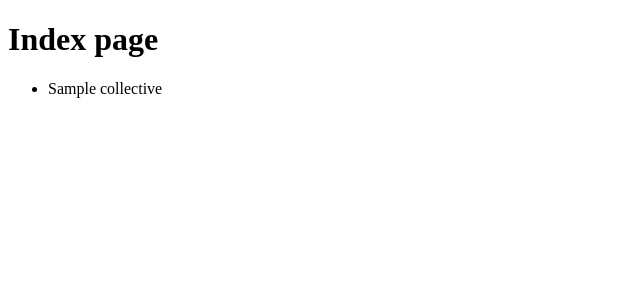
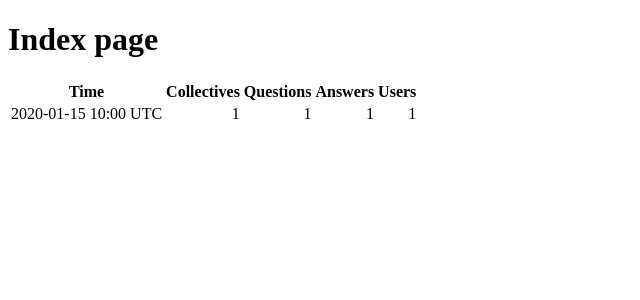
Before and after one commit to jarnoln/atange-backend, a Django app: page / in a window 1280 px wide. Shown: the top 300 px of the page, without its empty margins (0-640 px from the left). Run offline with Django 4.2, Linux system fonts and the light colour scheme; tables that the repository leaves empty hold one stand-in row (values such as "Sample post").

Commit message:
Show statistics on index page

```diff
--- a/collective/models.py
+++ b/collective/models.py
@@ -76,6 +76,7 @@ class Statistics(models.Model):
         self.questions = QuestionnaireItem.objects.filter(item_type="Q").count()
         self.answers = Answer.objects.count()
         self.users = User.objects.count()
+        self.save()
 
     def __str__(self):
         return "{}:{}:{}:{}:{}".format(
--- a/collective/templates/collective/index.html
+++ b/collective/templates/collective/index.html
@@ -5,14 +5,31 @@
 {% block content %}
 
 <h1>Index page</h1>
-{% if collectives %}
-  <ul>
-    {% for collective in collectives %}
-      <li> {{ collective.title }} </li>
-    {% endfor %}
-  </ul>
+{% if statistics %}
+<table>
+  <thead>
+    <tr>
+      <th>Time</th>
+      <th>Collectives</th>
+      <th>Questions</th>
+      <th>Answers</th>
+      <th>Users</th>
+    </tr>
+  </thead>
+  <tbody>
+{% for stat in statistics %}
+    <tr>
+      <td>{{ stat.created|date:"Y-m-d H:i e" }}</td>
+      <td style="text-align: end">{{ stat.collectives }}</td>
+      <td style="text-align: end">{{ stat.questions }}</td>
+      <td style="text-align: end">{{ stat.answers }}</td>
+      <td style="text-align: end">{{ stat.users }}</td>
+    </tr>
+{% endfor %}
+  </tbody>
+</table>
 {% else %}
-  <p> No collectives created</p>
+  <p> Nothing here yet</p>
 {% endif %}
 
 {% endblock %}
--- a/collective/views.py
+++ b/collective/views.py
@@ -14,12 +14,12 @@ from .serializers import (
     QuestionSerializer,
     AnswerSerializer,
 )
-from .models import Collective, QuestionnaireItem, Answer
+from .models import Collective, QuestionnaireItem, Answer, Statistics
 
 
 def index(request):
-    collectives = Collective.objects.all()
-    context = {"collectives": collectives}
+    statistics = Statistics.objects.order_by('-created')
+    context = {"statistics": statistics}
     return render(request, "collective/index.html", context)
 
 
@@ -100,6 +100,8 @@ class CollectiveDetail(APIView):
         serializer = CollectiveSerializer(data=request.data)
         if serializer.is_valid():
             serializer.save(creator=request.user)
+            statistics = Statistics.objects.create()
+            statistics.update()
             return Response(serializer.data, status=status.HTTP_201_CREATED)
         return Response(serializer.errors, status=status.HTTP_400_BAD_REQUEST)
 
@@ -112,6 +114,8 @@ class CollectiveDetail(APIView):
             )
 
         collective.delete()
+        statistics = Statistics.objects.create()
+        statistics.update()
         return Response(status=status.HTTP_204_NO_CONTENT)
 
 
@@ -186,6 +190,8 @@ class QuestionDetail(APIView):
         serializer = QuestionSerializer(data=request.data)
         if serializer.is_valid():
             serializer.save(collective=collective, creator=request.user)
+            statistics = Statistics.objects.create()
+            statistics.update()
             return Response(serializer.data, status=status.HTTP_201_CREATED)
         return Response(serializer.errors, status=status.HTTP_400_BAD_REQUEST)
 
@@ -201,6 +207,8 @@ class QuestionDetail(APIView):
             )
 
         question.delete()
+        statistics = Statistics.objects.create()
+        statistics.update()
         return Response(status=status.HTTP_204_NO_CONTENT)
 
 
@@ -235,6 +243,8 @@ class AnswerDetail(APIView):
         if serializer.is_valid():
             serializer.save()
             if created:
+                statistics = Statistics.objects.create()
+                statistics.update()
                 return Response(serializer.data, status=status.HTTP_201_CREATED)
             else:
                 return Response(serializer.data, status=status.HTTP_200_OK)
```
Also changed, not shown: collective/tests/test_views.py (+4 -6 lines).
